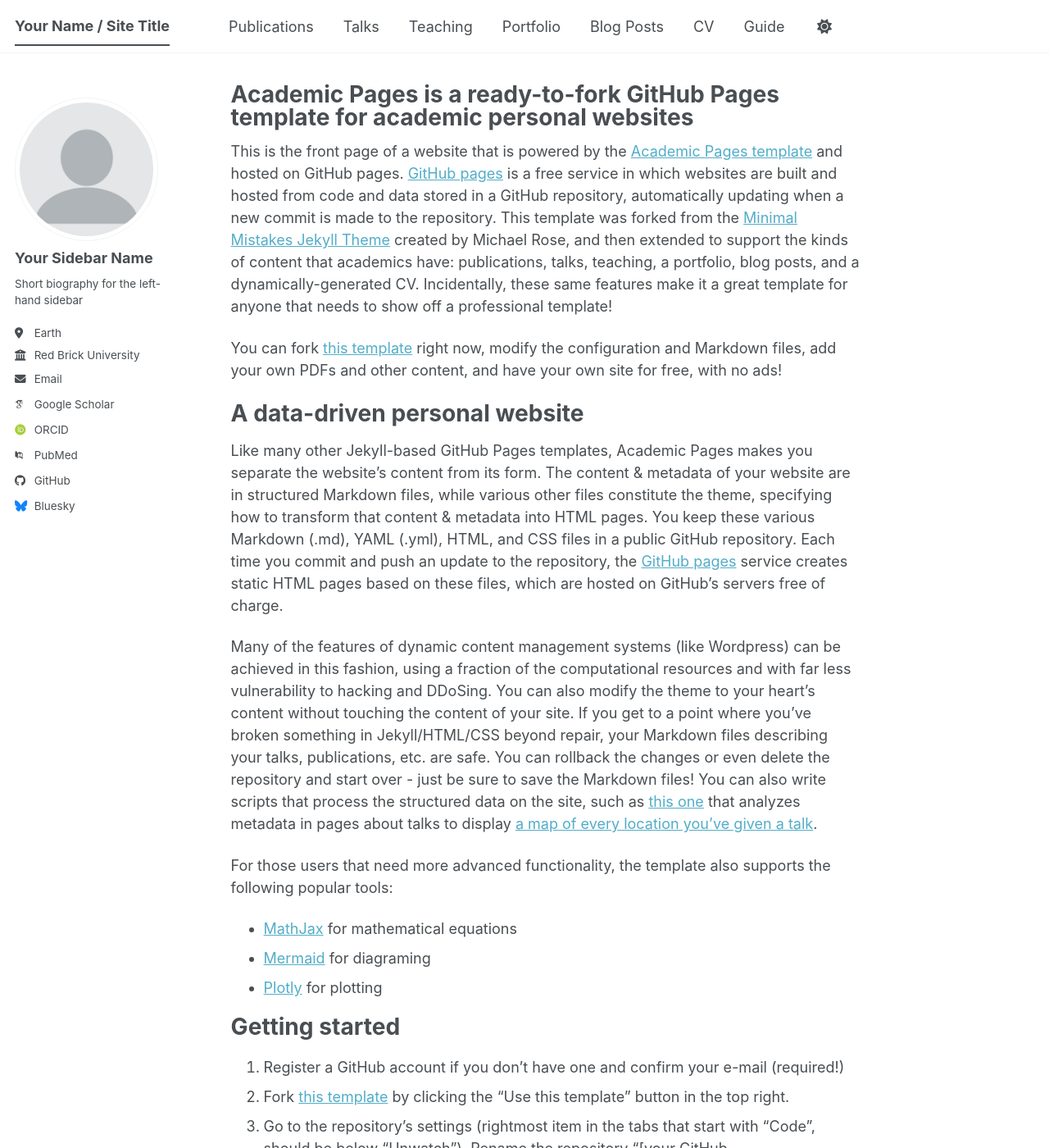
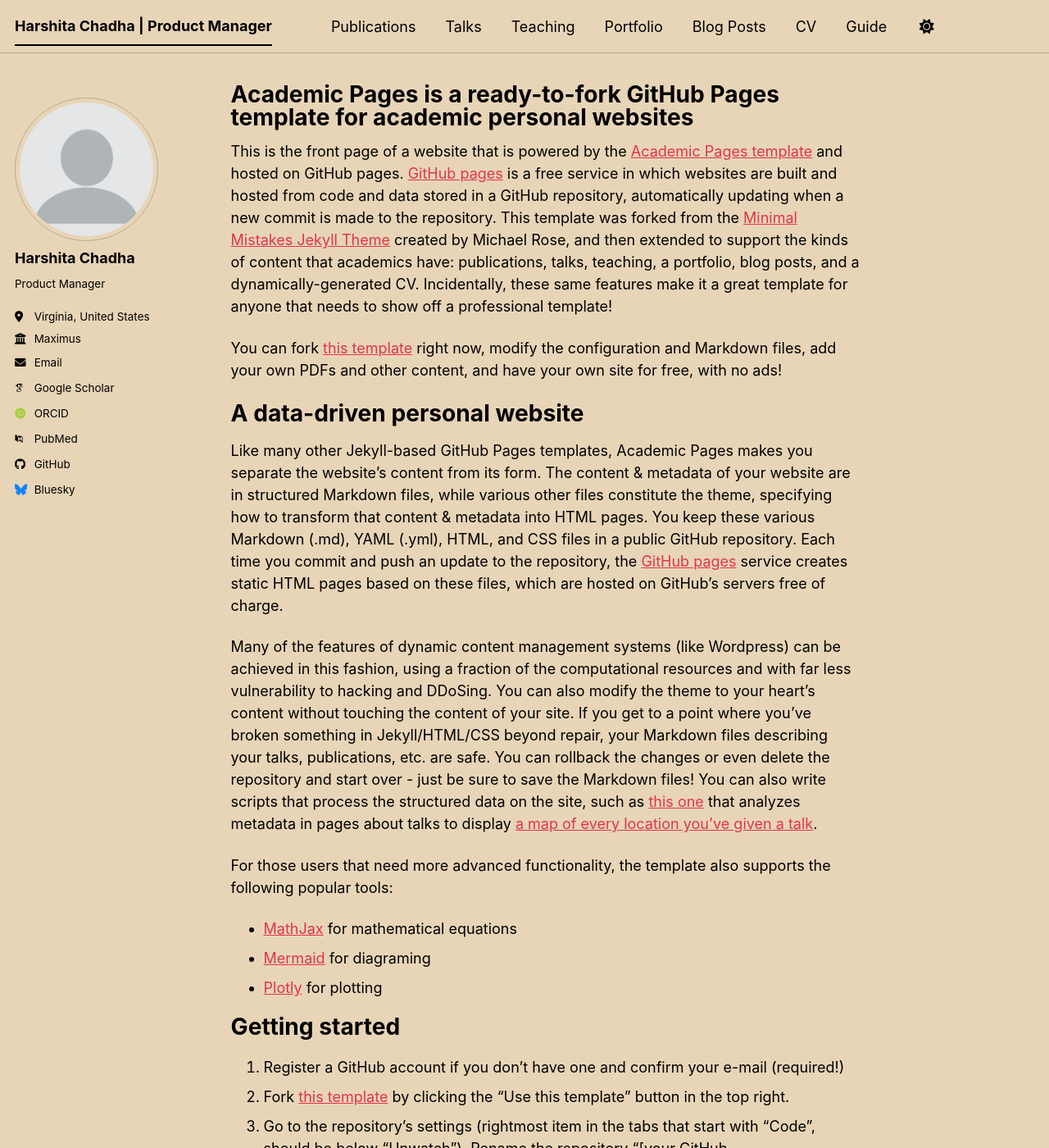
Before and after one commit to harshitaachadha/harshitaachadha.github.io, a Jekyll site: the page built from _pages/about.md, in a window 1280 px wide and 1400 px high. Shown: the whole window at 82% size. Built offline with Jekyll 4.4.1, drawn with Linux system fonts in a browser that asks for light colours; some web fonts are replaced; a script bundle is joined from its source files by our own code; library files that are not in the unit come from our copies; some of the changed text lies outside the part shown.

Commit message:
Update _config.yml

```diff
--- a/_config.yml
+++ b/_config.yml
@@ -8,15 +8,15 @@
 
 # Basic Site Settings
 locale                   : "en-US"
-site_theme               : "default" # The available themes options are "default", "air", "sunrise", "mint", "dirt" and "contrast"
-title                    : "Your Name / Site Title"
+site_theme               : "sunrise" # The available themes options are "default", "air", "sunrise", "mint", "dirt" and "contrast"
+title                    : "Harshita Chadha | Product Manager"
 title_separator          : "-"
-name                     : &name "Your Name"
-description              : &description "Your Name's academic portfolio"   # Update this with a general description of your site, this is the default if not overridden by a page
-url                      : https://academicpages.github.io # The base hostname & protocol for your site e.g. "https://[your GitHub username].github.io",
+name                     : &name "Harshita Chadha"
+description              : &description "Harshita's Portoflio"   # Update this with a general description of your site, this is the default if not overridden by a page
+url                      : https://harshitaachadha.github.io # The base hostname & protocol for your site e.g. "https://[your GitHub username].github.io",
                                                            # or if you already have some other page hosted on Github then use "https://[your GitHub username].github.io/[Your Repo Name]"
 baseurl                  : "" # the subpath of your site, e.g. "/blog"
-repository               : "academicpages/academicpages.github.io"
+repository               : "harshitaachadha/harshitaachadha.github.io"
 
 # Site Author - The following control what appear as part of the author content on the side bar.
 #               If a field is blank the icon and link will not appear, otherwise it will be shown.
@@ -24,13 +24,13 @@
 author:
   # Biographic information
   avatar           : "profile.png"
-  name             : "Your Sidebar Name"
+  name             : "Harshita Chadha"
   pronouns         : # example: "she/her"
-  bio              : "Short biography for the left-hand sidebar"
-  location         : "Earth"
-  employer         : "Red Brick University"
+  bio              : "Product Manager"
+  location         : "Virginia, United States"
+  employer         : "Maximus"
   uri              : # URL
-  email            : "none@example.org"
+  email            : ""
 
   # Academic websites
   academia         : # URL
@@ -51,7 +51,7 @@
   bitbucket        : # Username - Update with your username on the site
   codepen          : # Username
   dribbble         : # Username
-  github           : "academicpages"
+  github           : "harshitaachadha"
   kaggle           : # Username
   stackoverflow    : # User number or user number and name (i.e., use "1" or "1/jeff-atwood")
 
@@ -66,7 +66,7 @@
   keybase          : # Username
   instagram        : # Username
   lastfm           : # Username
-  linkedin         : # Username
+  linkedin         : # harshitachadha
   mastodon         : # URL
   medium           : # URL
   pinterest        : # Username
```
